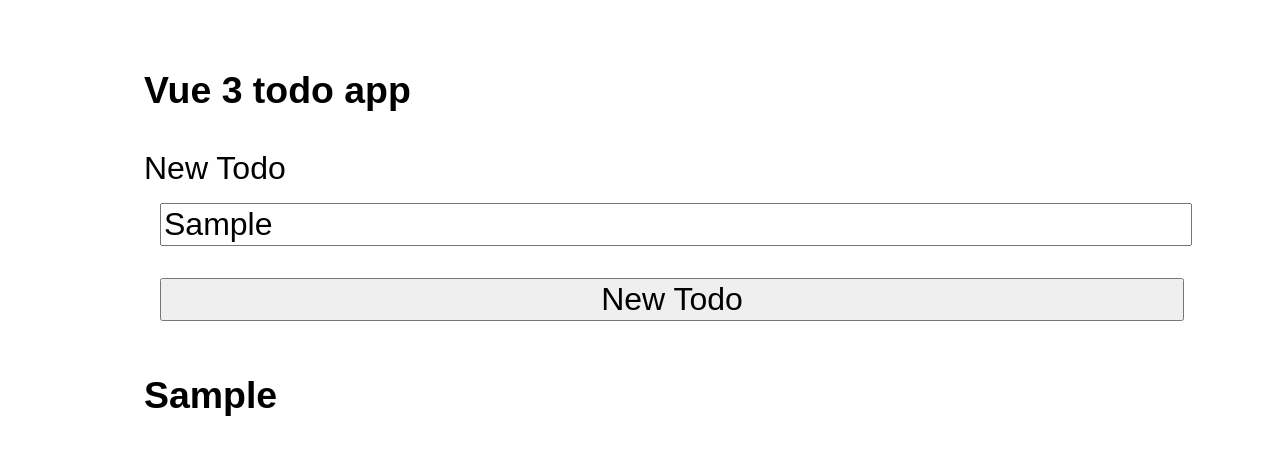
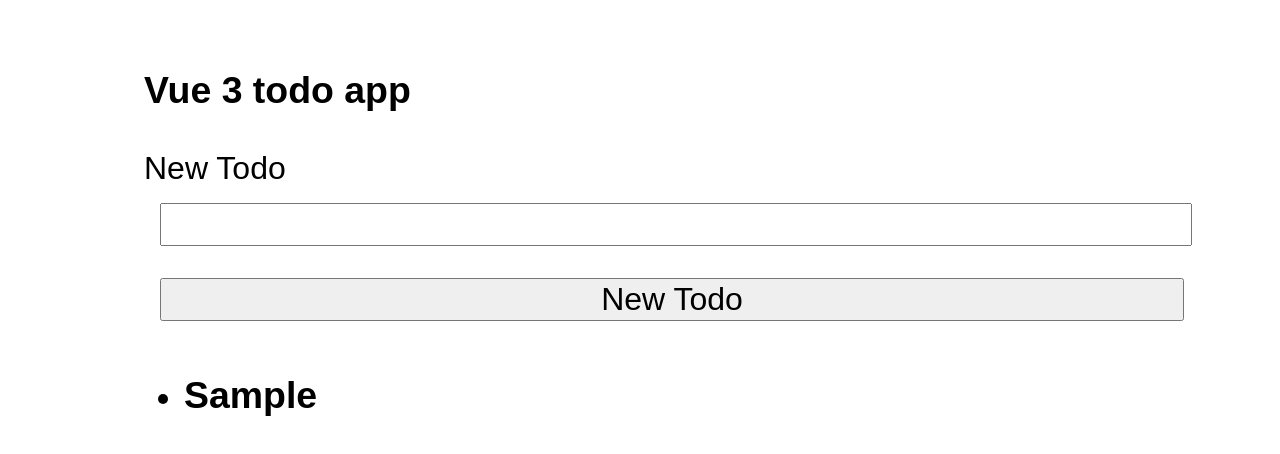
Before and after one commit to abel-masila/todo-app-v3, a Vue app: page / in a window 1280 px wide. Both pictures are taken after typing "Sample" into the empty fields and a click on the button "New Todo". Shown: the top 454 px of the page. Built offline with nearby package versions, Linux system fonts and the light colour scheme.

Commit message:
cleared form

```diff
--- a/src/App.vue
+++ b/src/App.vue
@@ -7,7 +7,11 @@
     <input name="newTodo" v-model="newTodo" />
     <button>New Todo</button>
   </form>
-  <h3>{{ newTodo }}</h3>
+  <ul>
+    <li v-for="(todo, index) in todos" :key="index">
+      <h3>{{ todo.content }}</h3>
+    </li>
+  </ul>
 </template>
 
 <script>
@@ -16,11 +20,17 @@ export default {
   name: "App",
   setup() {
     const newTodo = ref("");
+    const todos = ref([]);
     function addNewTodo() {
-      console.log("submitted form");
+      todos.value.push({
+        done: false,
+        content: newTodo.value,
+      });
+      newTodo.value = "";
     }
     return {
       newTodo,
+      todos,
       addNewTodo,
     };
   },
```
